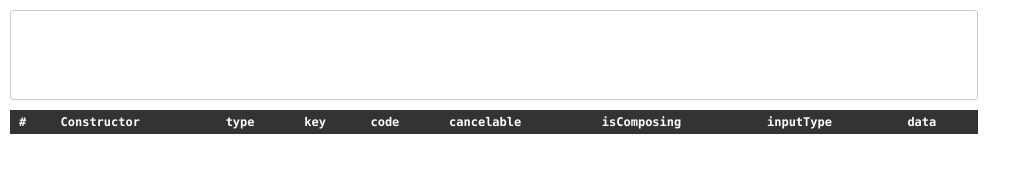
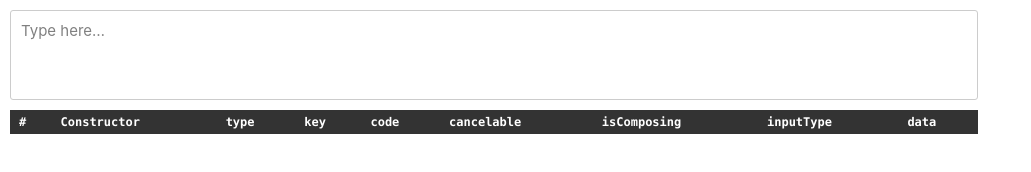
Before and after one commit to javan/input-inspector, a website built with webpack: page src/index.html in a window 1280 px wide. Shown: the whole page, without its empty margins (0-1031 px from the left). Built offline with nearby package versions, Linux system fonts and the light colour scheme.

Commit message:
Add placeholder text

```diff
--- a/src/index.html
+++ b/src/index.html
@@ -13,6 +13,21 @@
         font-family: -apple-system, BlinkMacSystemFont, "Segoe UI", Helvetica, Arial, sans-serif;
         font-size: 15px;
         padding: 10px;
+      }
+
+      .editor {
+        min-height: 6em;
+        border: 1px solid #ccc;
+        border-radius: 3px;
+        padding: 10px;
+        outline: none;
+        margin-bottom: 10px;
+      }
+
+      .editor:empty::before {
+        content: attr(data-placeholder);
+        color: graytext;
+        cursor: text;
       }
 
       table {
@@ -100,20 +115,11 @@
       .symbol--false {
         opacity: 0.25;
       }
-
-      .editor {
-        min-height: 6em;
-        border: 1px solid #ccc;
-        border-radius: 3px;
-        padding: 10px;
-        outline: none;
-        margin-bottom: 10px;
-      }
     </style>
   </head>
   <body>
     <main>
-      <div id="editor" class="editor" spellcheck="false" contenteditable></div>
+      <div id="editor" class="editor" spellcheck="false" contenteditable="true" data-placeholder="Type here…"></div>
 
       <table>
         <thead id="entries-header">
```
